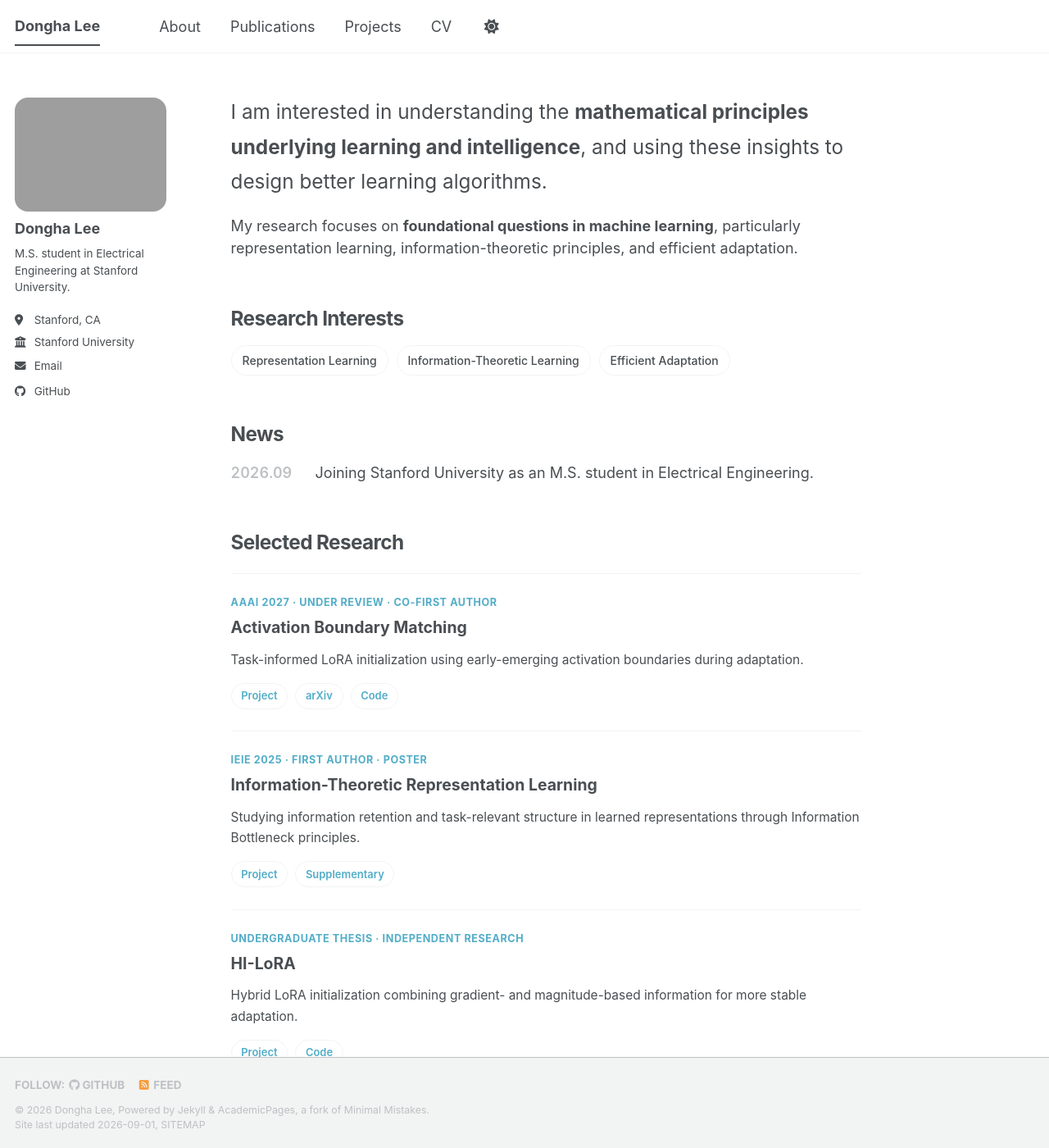
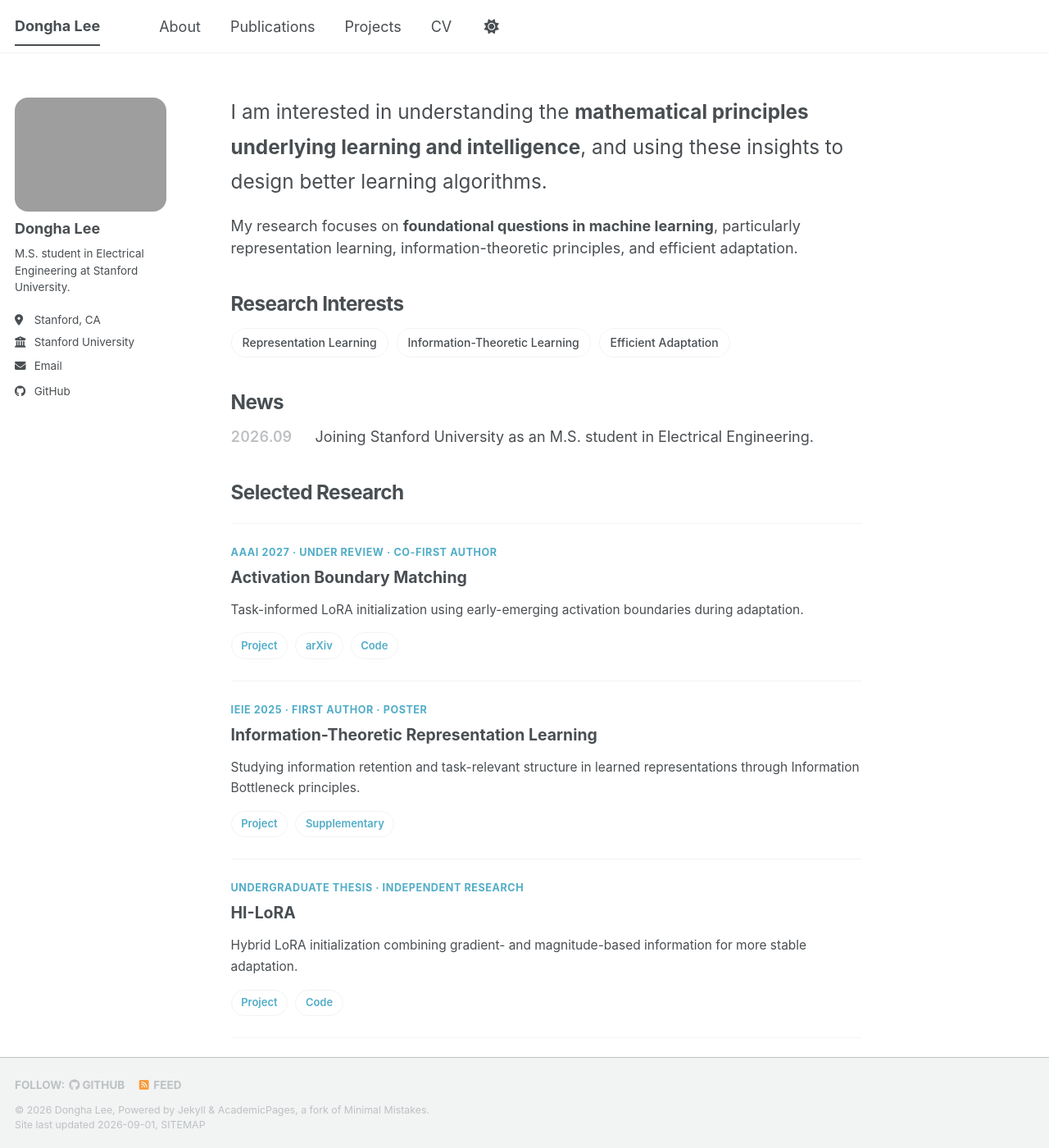
Before and after one commit to lee-research/lee-research.github.io, a Jekyll site: the page built from _pages/about.md, in a window 1280 px wide and 1400 px high. Shown: the whole window at 82% size. Built offline with Jekyll 4.4.1, drawn with Linux system fonts in a browser that asks for light colours; a script bundle is joined from its source files by our own code; library files that are not in the unit come from our copies.

Commit message:
Update _custom.scss

```diff
--- a/_sass/_custom.scss
+++ b/_sass/_custom.scss
@@ -865,3 +865,21 @@
     gap: 0.1rem;
   }
 }
+
+/* ========================================
+   Homepage spacing refinement
+   ======================================== */
+
+.home-intro {
+  margin-bottom: 1.8rem;
+}
+
+.page__content h2 {
+  margin-top: 2.2rem;
+  margin-bottom: 0.8rem;
+}
+
+.interest-tags {
+  margin-top: 0.7rem;
+  margin-bottom: 1.5rem;
+}
```
